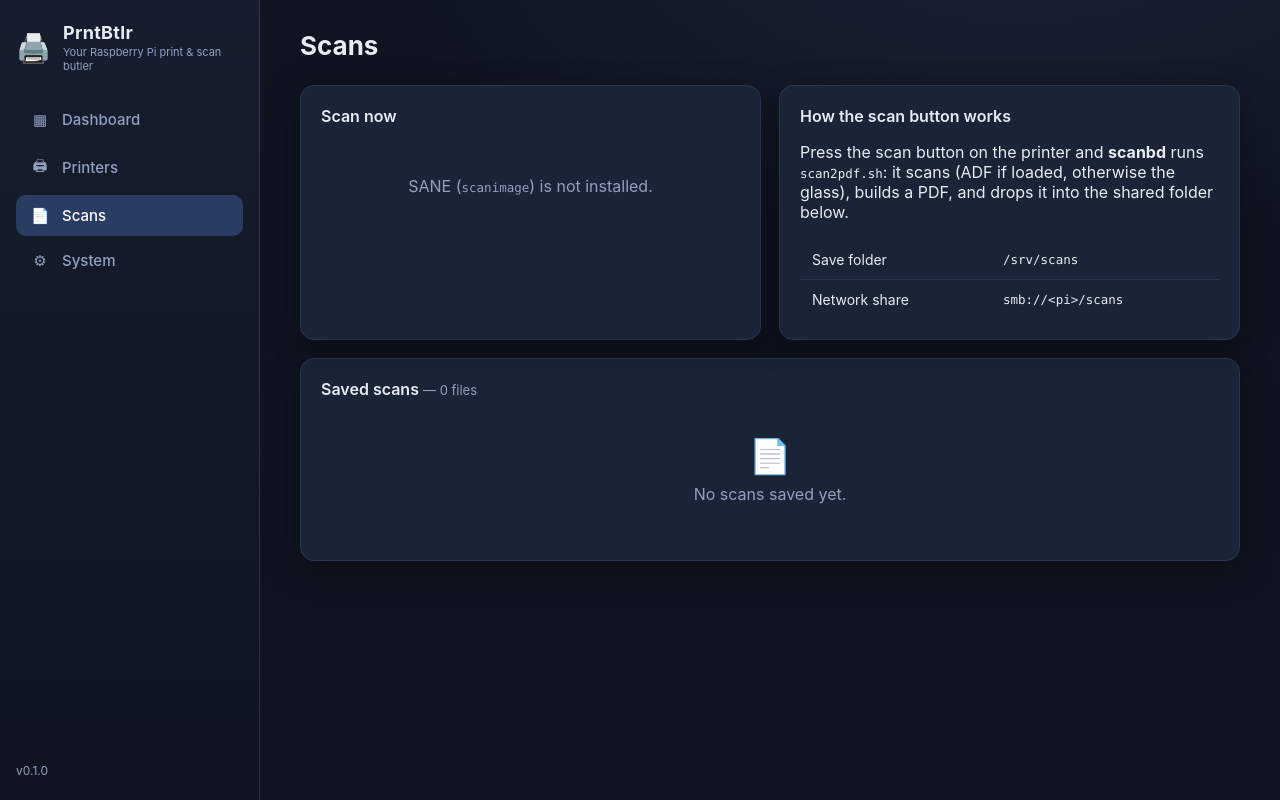
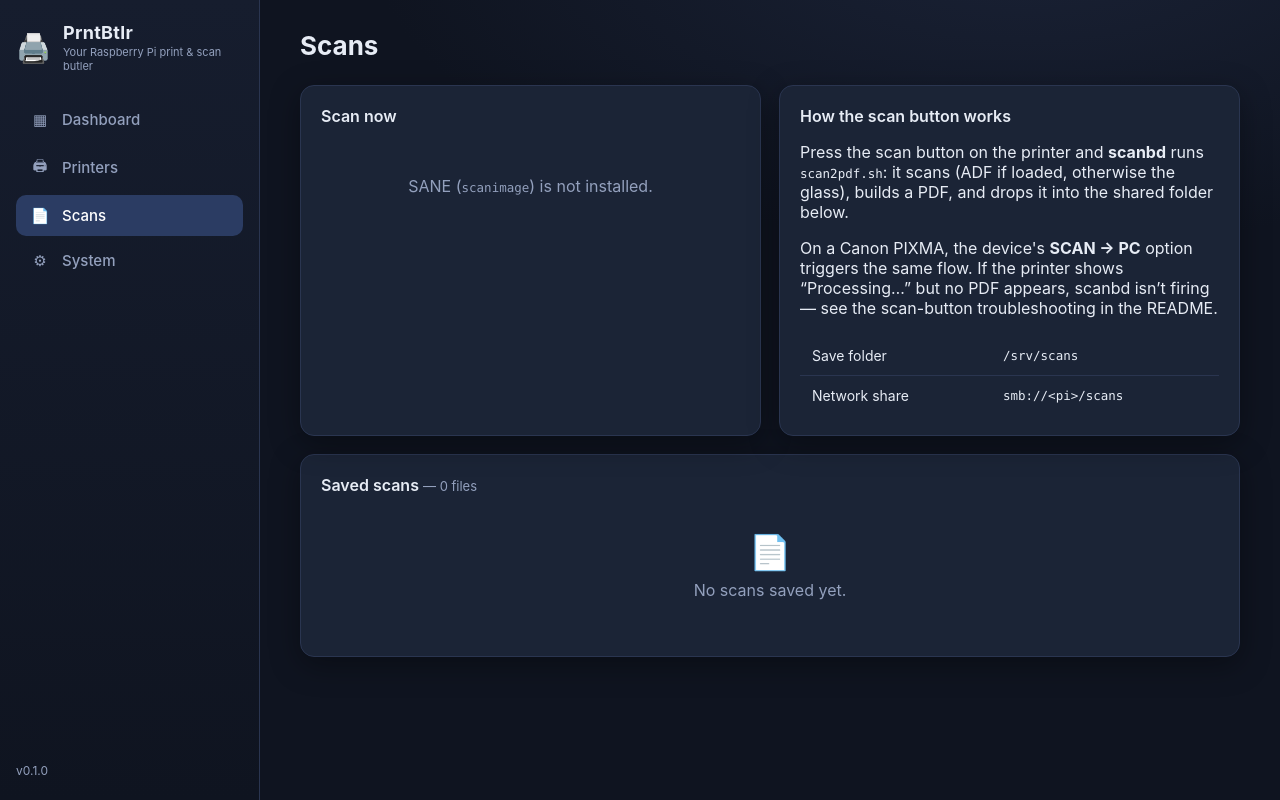
Before and after one commit to W0rkingChr1s/PrntBtlr, a FastAPI app: page /scans in a window 1280 px wide. Run offline with FastAPI, Linux system fonts and the light colour scheme.

Commit message:
fix(scan): wire scanbd button actions for Canon PIXMA out of the box
Pressing SCAN -> PC on a PIXMA (e.g. the MX870) left the device waiting
("Processing... / Verarbeitung...") while the Pi never picked up the scan,
so nothing happened. The installer set up scanbd and scan2pdf.sh but left
the button action as a manual, hardware-specific "discover the button name"
step that was never completed.

The pixma backend exposes well-known button names, so ship a ready-to-use
action config and deploy it automatically:

- config/scanbd-pixma.conf: device block wiring button-1 -> scan2pdf.sh and
  button-2 -> scan2pdf-ocr.sh (absolute script paths).
- install.sh: drop it into /etc/scanbd/scanner.d/, ensure scanbd.conf pulls
  it in (glob-aware, no double-include), then enable + restart scanbd.
- scan2pdf.sh: log each firing so "nothing happened" is diagnosable via
  journalctl -t prntbtlr.
- uninstall.sh: PURGE_CONFIG also removes the scanner.d config.
- config/scanbd-action.conf: reframed as the non-PIXMA fallback, absolute paths.
- README + scans card: PIXMA works out of the box; add troubleshooting for the
  "device shows Processing but no PDF" symptom.

Co-Authored-By: Claude Opus 4.8 <noreply@anthropic.com>
Claude-Session: https://claude.ai/code/session_01AsusA4ubwp8KnZZcNb7Ltf

```diff
--- a/app/templates/scans.html
+++ b/app/templates/scans.html
@@ -68,6 +68,10 @@
     <p class="muted">Press the scan button on the printer and <strong>scanbd</strong>
       runs <span class="mono">scan2pdf.sh</span>: it scans (ADF if loaded, otherwise
       the glass), builds a PDF, and drops it into the shared folder below.</p>
+    <p class="muted">On a Canon PIXMA, the device's <strong>SCAN → PC</strong> option
+      triggers the same flow. If the printer shows &ldquo;Processing&hellip;&rdquo; but
+      no PDF appears, scanbd isn&rsquo;t firing &mdash; see the scan-button
+      troubleshooting in the README.</p>
     <table class="gap">
       <tbody>
         <tr><td class="muted">Save folder</td><td class="mono">/srv/scans</td></tr>
```
Also changed, not shown: CHANGELOG.md, README.md, 5 other files.
